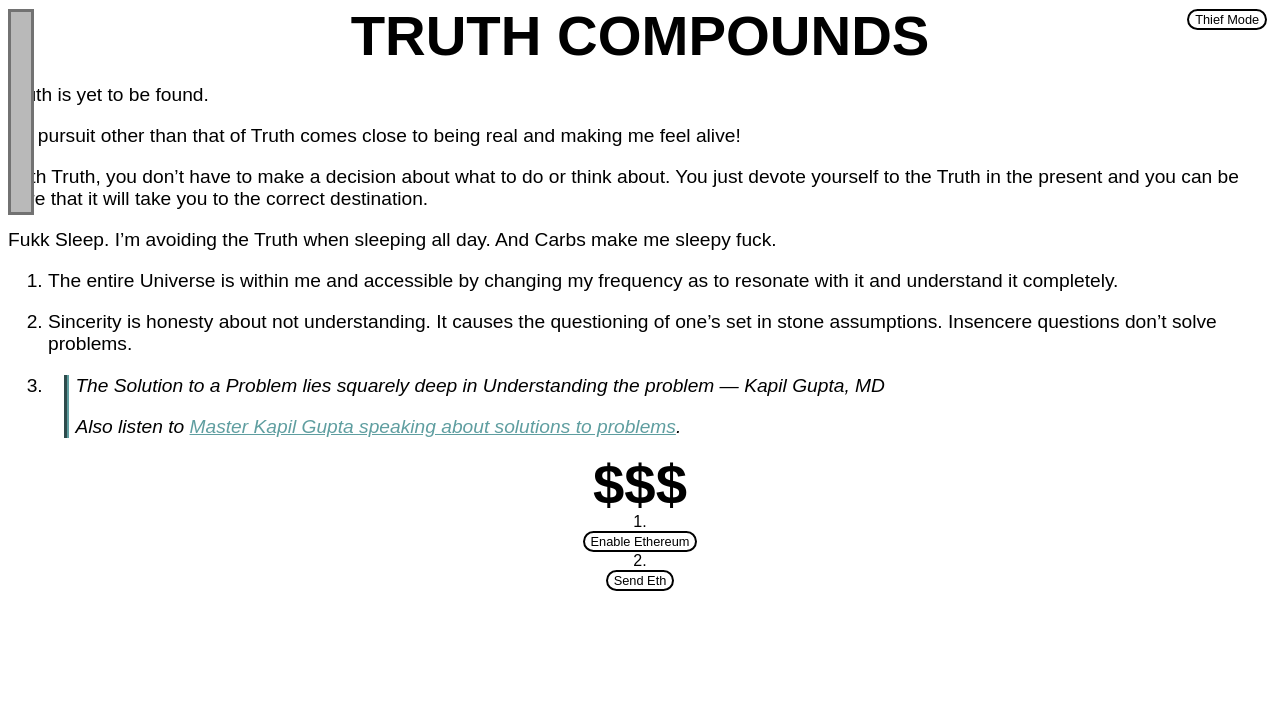
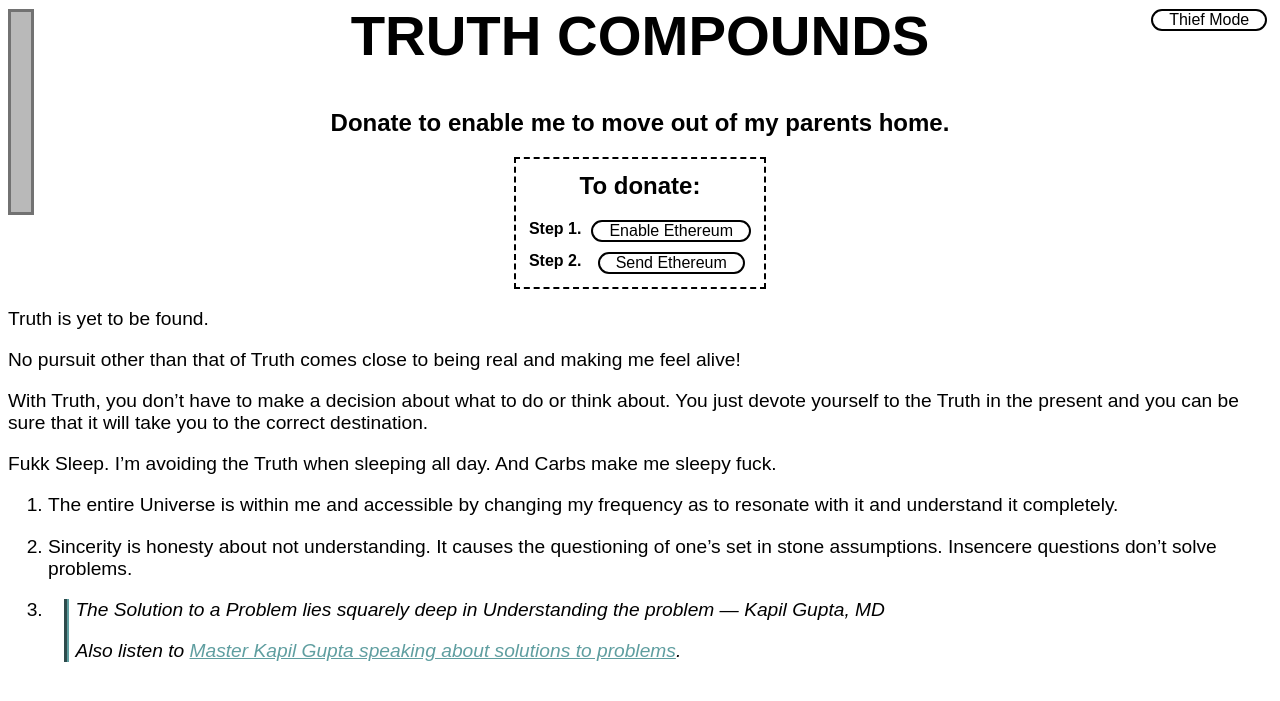
Before and after one commit to TruthCompounds/tc1, a Jekyll site: the page built from _posts/2022-12-1-A-lot-happened-yet-I'm-still-not-done.md, in a window 1280 px wide. Shown: the top 701 px of the page. Built offline with Jekyll 4.4.1, drawn with Linux system fonts in a browser that asks for light colours; some web fonts are replaced.

Commit message:
new posts, move donate box

```diff
--- a/_layouts/default.html
+++ b/_layouts/default.html
@@ -36,11 +36,21 @@
         {% seo %}
     </head>
     <body>
-		<h1> TRUTH COMPOUNDS </h1>
-		<!--<h3>.. is some dude searching for truth</h3>-->
-		<!--<hr id="mainHr">-->
-		<div class="flexParent">
-
+		<h1 class="title"> TRUTH COMPOUNDS </h1>
+		<div class="eth">
+			<h2 class="donate">Donate to enable me to move out of my parents home.</h2>
+			<div class="donateInnerDiv">
+			<h2 class="donate" id="donateTitle">To donate:</h2>
+			<div class="donateDiv">
+				<span class="donateSpan" class="donate">Step 1.</span>
+				<button class="">Enable Ethereum</button>
+			</div>
+			<div class="donateDiv" id="donateDivLast">
+				<span class="donateSpan" class="donate">Step 2.</span>
+				<button class="">Send Ethereum</button>
+			</div>
+		</div>
+			</div>
 		<!--SCROLL INDICATOR	-->
 		<div class="scroll-indicator">
 			<div class="progress-container" id="myBarBackground">
@@ -51,19 +61,14 @@
 		<div class="darkModeBtn" onclick="toggleDarkTheme()">
 			<button id="darkBtn">Thief Mode</button>
 		</div>
+		<!--<h3>.. is some dude searching for truth</h3>-->
+		<!--<hr id="mainHr">-->
+		<div class="flexParent">
 
 			<div class="posts">
 				{{content}}
 			</div>
 
-			<div class="eth">
-				<h1 class="donate">$$$</h1>
-				<span id="eth1" class="donate">1.</span>
-				<button class="enableEthereumButton btn">Enable Ethereum</button>
-				<span id="eth2" class="donate">2.</span>
-				<button class="sendEthButton btn">Send Eth</button>
-				<span id="eth3" class="donate"></span>
-			</div>
 		</div>
 
     </body>
--- a/_sass/main.scss
+++ b/_sass/main.scss
@@ -86,8 +86,9 @@ button {
 	color: var(--color);
 	background-color: transparent;
 	border-radius: 20px;
-	font-size: 1vw;
+	font-size: 1em;
 	font-family: inherit;
+	padding: 0 1em;
 }
 
 hr {
@@ -107,7 +108,6 @@ img {
 	max-width: 100%;
 	max-height: 100%;
 }
-
 
 @media (prefers-color-scheme: dark) {
 	:root {
@@ -137,17 +137,27 @@ img {
 	}
 }
 
+.title {
+	margin-bottom: 2%;
+}
 
 .post {
 	list-style-type: none;
-    margin: 2%;
-	font-size: 1.5vw;
+    margin: 0 2%;
+	//font-size: 1.5vw;
+	text-align: center;
 }
 
 .postDiv {
 	width: 66%;
 	background-color: var(--post-bkg-color);
-	margin: 0 auto;
+	margin: 1% auto;
+	//padding: 0 1%;
+}
+
+.collapseBtn {
+	font-size: 1em;
+	margin-top: 12%;
 }
 
 //scroll!!!!!!!!!!!!!!!!!!!!!!!!!!!!!!!!!!!!!!!!!!
@@ -188,38 +198,68 @@ img {
 	z-index: 1;
 }
 
+.grid-container {
+	display: grid;
+	grid-template-columns: 10% auto 10%;
+	justify-content: space-between;
+}
+
+.grid-child {
+	display: flex;
+	justify-content: flex-end;
+}
+
 //smol screen
 @media screen and (max-width: 800px) {
 	.postDiv {
-    width: 90%; /* The width is 100%, when the viewport is 800px or smaller */
-    margin: 0 5% 0 5%;
+		width: 90%;
+		/* The width is 100%, when the viewport is 800px or smaller */
+		margin: 5% auto;
 	}
+
 	p {
 		font-size: 4vw;
 	}
+
 	h1 {
 		font-size: 8vw;
 	}
+
 	h3 {
-	  font-size: 6vw;
+		font-size: 5vw;
+		margin: 5% auto;
 	}
-  li {
+
+	.post li {
 		font-size: 4vw;
 	}
+
+	::marker {
+		font-size: 4vw;
+	}
+
+	.darkModeBtn {
+		position: relative;
+	}
+	.grid-container {
+		display: block;
+	}
+	.hideSpan {
+		margin: 0 auto;
+	}
+
 }
 
 
-.grid-container {
-	display: grid;
-	grid-template-columns: 9fr 1fr;
+.grid-child-center {
+	justify-content: center;
 }
 
-.grid-child {
 
-	display: flex;
-	align-items: center;
-	justify-content: center;
-}
+//.grid-child > span {
+	//margin-left: auto;
+	//margin-top: 5%;
+//}
 
 .nowrap {
 	white-space: nowrap;
@@ -245,3 +285,26 @@ img {
 .donate {
 	font-family: inherit;
 }
+
+.donateDiv {
+	display: flex;
+	margin-bottom: 10px;
+}
+
+.donateSpan {
+	margin-right: 10px;
+	font-weight: bold;
+}
+
+.donateInnerDiv {
+	border: 2px var(--color) dashed;
+	padding: 1%;
+}
+
+#donateTitle {
+	margin-top: auto;
+}
+
+#donateDivLast {
+	margin-bottom: auto;
+}
--- a/index.html
+++ b/index.html
@@ -7,11 +7,12 @@ title: Home
 	<div class="postDiv">
 		<li class="post">
 			<div class="grid-container">
-				<div class="grid-child">
+				<div class="grid-child"></div>
+				<div class="grid-child grid-child-center">
 					<h3> {{ item.title }} </h3>
 				</div>
 				<div class="grid-child">
-					<span class="nowrap">
+					<span class="nowrap hideSpan">
 						<button class="collapseBtn"
 								id="b{{forloop.rindex}}"
 								onclick="collapse('{{forloop.rindex}}')">
```
Also changed, not shown: _posts/2022-12-4-Mass-Slavery.md (added, +11 -0 lines), _posts/2022-12-7-No-Limits.md (added, +8 -0 lines), 1 other file. Lines whose indentation alone changed are shown as unchanged.
